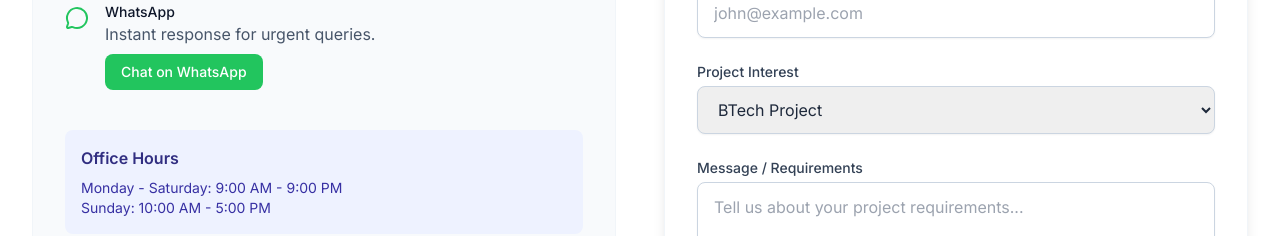
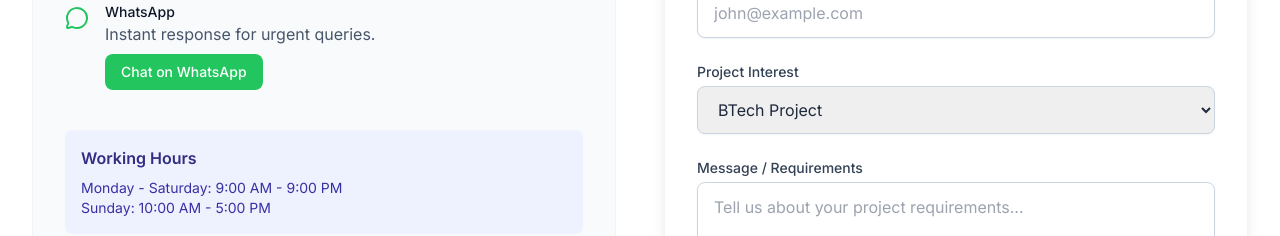
Before and after one commit to Abhilash-B3/BTech-Projects, a React (Vite) app: page / in a window 1280 px wide. Shown: the part 5592-5828 px from the top of the page. Built offline with nearby package versions, Linux system fonts and the light colour scheme.

Commit message:
Update Contact.tsx

```diff
--- a/src/components/Contact.tsx
+++ b/src/components/Contact.tsx
@@ -90,7 +90,7 @@
             </div>
 
             <div className="mt-10 p-4 bg-indigo-50 rounded-lg">
-              <h4 className="font-semibold text-indigo-900 mb-2">Office Hours</h4>
+              <h4 className="font-semibold text-indigo-900 mb-2">Working Hours</h4>
               <p className="text-sm text-indigo-800">Monday - Saturday: 9:00 AM - 9:00 PM</p>
               <p className="text-sm text-indigo-800">Sunday: 10:00 AM - 5:00 PM</p>
             </div>
```
